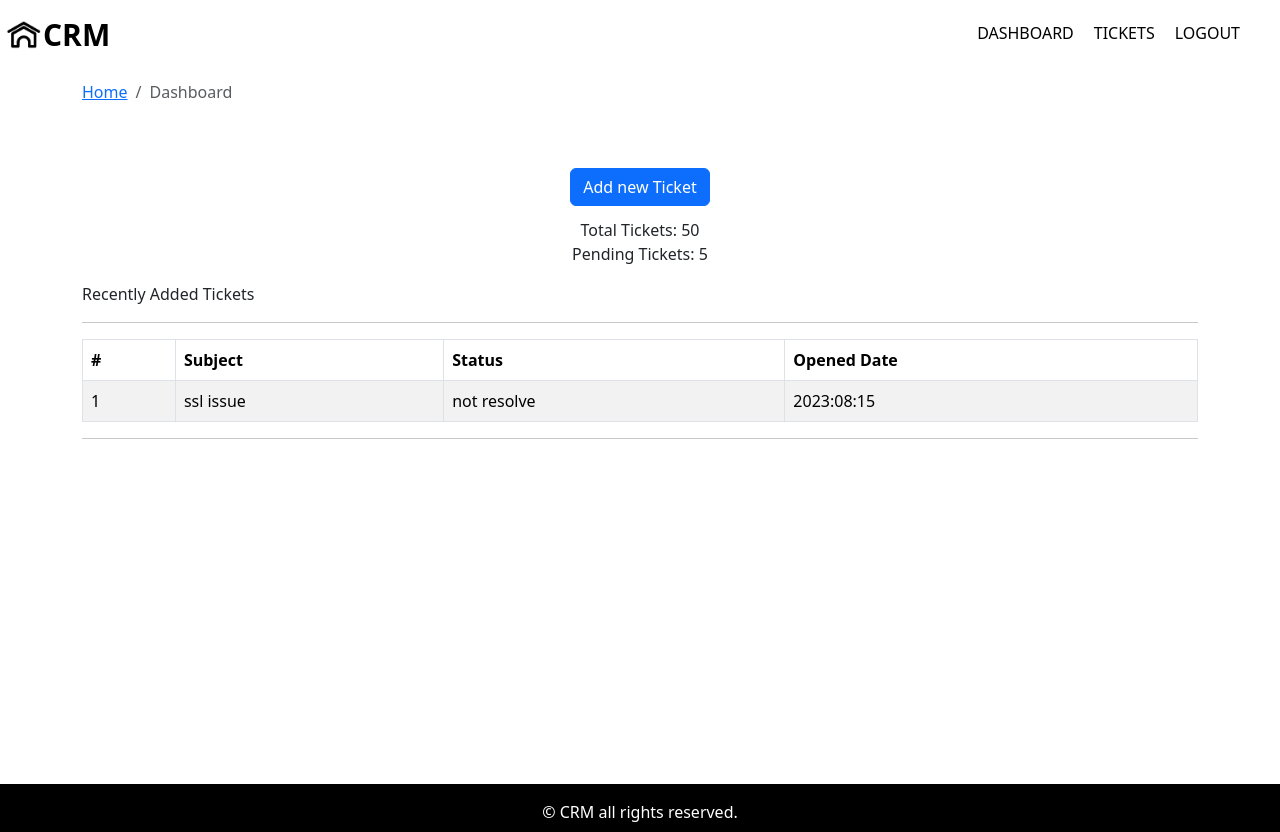
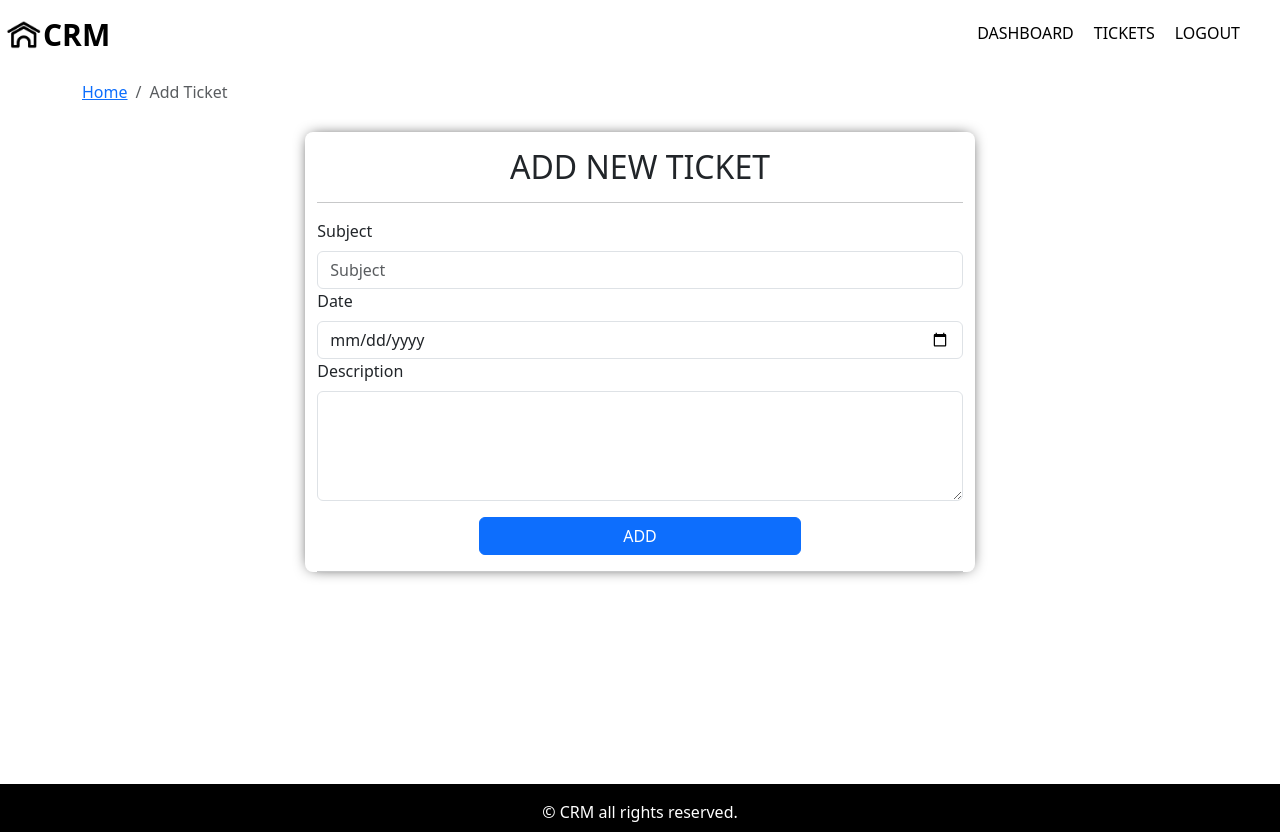
Before and after one commit to Hrx717/CRM-Frontend, a React (Create React App) app: page / in a window 1280 px wide. Built offline with nearby package versions, Linux system fonts and the light colour scheme.

Commit message:
add new ticket form added

```diff
--- a/src/App.js
+++ b/src/App.js
@@ -2,6 +2,7 @@ import React from 'react'
 import Entry from './pages/Entry'
 import DefaultLayout from './pages/DefaultLayout'
 import {DashBoard} from './pages/DashBoard'
+import { AddTicket } from './pages/AddTicket'
 
 
 const App = () => {
@@ -9,7 +10,8 @@ const App = () => {
     <div>
       {/* <Entry/> */}
       <DefaultLayout>
-        <DashBoard/>
+        {/* <DashBoard/> */}
+        <AddTicket/>
       </DefaultLayout>
     </div>
   )
--- /dev/null
+++ b/src/components/AddTicketForm.js
@@ -0,0 +1,63 @@
+import React from 'react'
+import {Container,Form, Button} from 'react-bootstrap'
+
+export const AddTicketForm = ({handleOnChange, handleOnSubmit, formData}) => {
+    // console.log(formData)
+  return (
+    <Container style={styles.FromBox}>
+        <h2 className='text-center pt-3'>ADD NEW TICKET</h2>
+        <hr/>
+        <Form autoComplete='off' onSubmit={handleOnSubmit}>
+            <Form.Group>
+              <Form.Label>Subject</Form.Label>
+              <Form.Control
+              type='text'
+              name='subject'
+              placeholder='Subject'
+              value={formData.subject}
+              onChange={handleOnChange}
+              required
+              />
+            </Form.Group>
+
+            <Form.Group>
+              <Form.Label>Date</Form.Label>
+              <Form.Control
+              type='date'
+              name='issuedate'
+              value={formData.issuedate}
+              onChange={handleOnChange}
+              required
+              />
+            </Form.Group>
+
+            <Form.Group>
+              <Form.Label>Description</Form.Label>
+              <Form.Control
+              as="textarea"
+              rows="4"
+              name='details'
+              value={formData.details}
+              onChange={handleOnChange}
+              required
+              />
+            </Form.Group>
+
+            <div className='d-grid gap-2 col-6 mx-auto mt-3'>
+                <Button type='submit'>ADD</Button>
+            </div>
+            <hr/>
+          </Form>
+    </Container>
+  )
+}
+
+
+const styles = {
+    FromBox : {
+        borderRadius: "8px",
+        boxShadow: "0 0 15px -5px black",
+        width: "60%",
+        marginTop: "12px"
+    }
+}
--- a/src/components/Login.js
+++ b/src/components/Login.js
@@ -1,7 +1,7 @@
 import React from 'react'
 import {Container, Row, Col, Form, Button} from 'react-bootstrap'
 
-const Login = ({handleOnChange, handleOnSubmit, emial, pass, formSwitcher}) => {
+const Login = ({handleOnChange, handleOnSubmit, email, pass, formSwitcher}) => {
   return (
     <Container>
       <Row>
@@ -12,11 +12,11 @@ const Login = ({handleOnChange, handleOnSubmit, emial, pass, formSwitcher}) => {
             <Form.Group>
               <Form.Label>Email</Form.Label>
               <Form.Control
-              type='emial'
+              type='email'
               name='email'
               placeholder='Enter Email'
               onChange={handleOnChange}
-              value={emial}
+              value={email}
               required
               />
             </Form.Group>
--- /dev/null
+++ b/src/pages/AddTicket.js
@@ -0,0 +1,44 @@
+import React, { useEffect, useState } from 'react'
+import {Container, Row, Col} from 'react-bootstrap'
+import { NestedLinks } from '../components/NestedLinks'
+import { AddTicketForm } from '../components/AddTicketForm'
+
+const intialForm = {
+  subject: '',
+  issuedate: '',
+  details: ''
+};
+
+export const AddTicket = () => {
+  const [formData, setFormData] = useState(intialForm);
+
+  const handleOnChange = (e) => {
+    const {name, value} = e.target;
+    setFormData({
+      ...formData,
+      [name] : value,
+    })
+  }
+
+  const handleOnSubmit = (e) => {
+    e.preventDefault();
+    console.log('Form Submited', formData);
+  }
+
+  return (
+    <Container>
+        <Row>
+            <Col>
+            <NestedLinks page={"Add Ticket"}/>
+            </Col>
+        </Row>
+
+        <Row>
+            <Col><AddTicketForm handleOnChange={handleOnChange}
+            handleOnSubmit={handleOnSubmit}
+            formData={formData}
+            /></Col>
+        </Row>
+    </Container>
+  )
+}
```
Also changed, not shown: src/components/NestedLinks.js (line endings or trailing spaces).
